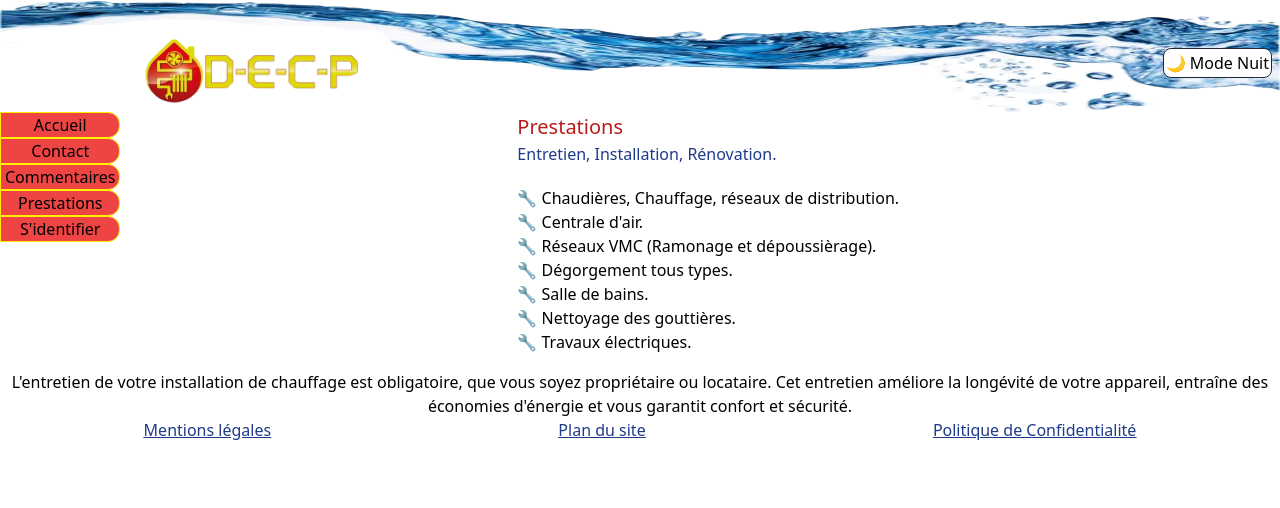
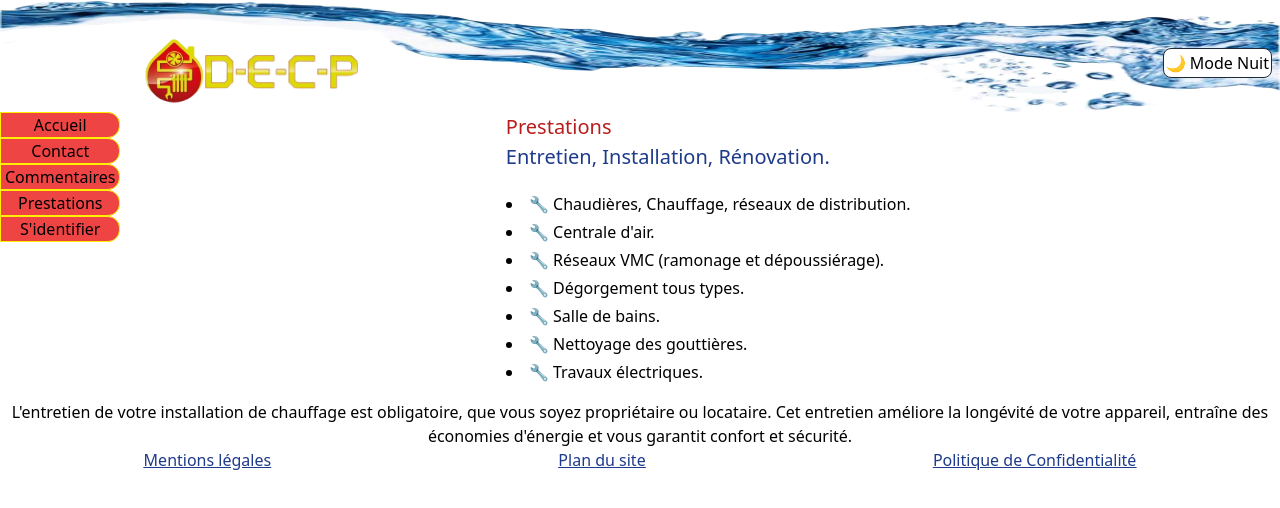
Before and after one commit to Yohann-Faustino/Santiago, a React (Vite) app: page /prestations in a window 1280 px wide. Shown: the top 508 px of the page. Built offline with nearby package versions, Linux system fonts and the light colour scheme.

Commit message:
relecture du code, accessibilité, orthographe, balises... pages resetPassword.jsx, services.jsx,siteMap.jsx, app.jsx

```diff
--- a/src/App.jsx
+++ b/src/App.jsx
@@ -13,9 +13,12 @@ function App() {
   return (
     <div className="min-h-screen bg-white dark:bg-black text-black dark:text-white transition-colors">
       <div className="fixed top-12 right-2 z-50">
+        {/* Mode jour/nuit */}
         <ThemeToggle />
       </div>
+      {/* Gère l’historique de navigation dans le navigateur */}
       <BrowserRouter>
+      <main>
         <Routes>
           <Route path="/*" element={<PublicRouter />} />
           <Route path="/admin/*" element={
@@ -27,6 +30,7 @@ function App() {
           {/* Router spécifique aux personnes identifiées: */}
           <Route path="/auth/*" element={<AuthRouter />} />
         </Routes>
+        </main>
       </BrowserRouter>
     </div>
   );
--- a/src/pages/Comment.jsx
+++ b/src/pages/Comment.jsx
@@ -140,7 +140,7 @@ const Comments = () => {
         </form>
 
         {successMessage && (
-          <div role="status" className="text-green-600 mt-3">
+          <div role="status" className="text-green-600 mt-3" aria-live="polite">
             {successMessage}
           </div>
         )}
--- a/src/pages/Profile.jsx
+++ b/src/pages/Profile.jsx
@@ -306,6 +306,9 @@ const ProfilePage = () => {
                         {message && (
                             <p className="text-green-600 font-semibold mb-4">{message}</p>
                         )}
+                        {error && (
+                            <p className="text-red-600 font-semibold mb-4">{error}</p>
+                        )}
                     </div>
 
                     <button
--- a/src/pages/ResetPassword.jsx
+++ b/src/pages/ResetPassword.jsx
@@ -96,14 +96,16 @@ const ResetPassword = () => {
         Réinitialisation du mot de passe
       </h1>
 
-      {message && <p className="successMessage mt-4 text-center">{message}</p>}
-      {error && <p className="errorMessage mt-4 text-center text-red-400">{error}</p>}
+      {message && <p className="successMessage mt-4 text-center" role="status" aria-live="polite">{message}</p>}
+      {error && <p className="errorMessage mt-4 text-center text-red-400" role="alert">{error}</p>}
 
       <form
         onSubmit={handleSubmit}
         className="flex flex-col border border-blue-700 rounded-lg p-4"
       >
+        <label htmlFor="newPasswordReseted">Nouveau mot de passe</label>
         <input
+          id="newPasswordReseted"
           type={showPassword ? "text" : "password"}
           placeholder="Nouveau mot de passe"
           value={password}
@@ -112,7 +114,9 @@ const ResetPassword = () => {
           className="inputField border rounded-lg w-full p-2 mb-3 text-center"
         />
 
+        <label htmlFor="newPasswordResetedConfirmed">Confirmez le nouveau mot de passe</label>
         <input
+          id="newPasswordResetedConfirmed"
           type={showPassword ? "text" : "password"}
           placeholder="Confirmez le mot de passe"
           value={confirmPassword}
@@ -125,18 +129,19 @@ const ResetPassword = () => {
           type="button"
           onClick={() => setShowPassword(!showPassword)}
           className="text-sm text-blue-600 mb-4 underline"
+          aria-label={showPassword ? 'Cacher les mots de passe' : 'Afficher les mots de passe'}
+          title={showPassword ? 'Cacher les mots de passe' : 'Afficher les mots de passe'}
         >
           {showPassword ? "🙈 Masquer les mots de passe" : "👁️ Afficher les mots de passe"}
         </button>
 
-        {/* Feedbacks */}
         {password && (
-          <p className={isPasswordStrong ? "text-green-600" : "text-red-600"}>
+          <p aria-live="polite" className={isPasswordStrong ? "text-green-600" : "text-red-600"}>
             {isPasswordStrong ? "✅ Mot de passe fort" : "❌ Mot de passe faible"}
           </p>
         )}
         {confirmPassword && (
-          <p className={password === confirmPassword ? "text-green-600" : "text-red-600"}>
+          <p aria-live="polite" className={password === confirmPassword ? "text-green-600" : "text-red-600"}>
             {password === confirmPassword
               ? "✅ Les mots de passe correspondent"
               : "❌ Les mots de passe ne correspondent pas"}
--- a/src/pages/Service.jsx
+++ b/src/pages/Service.jsx
@@ -5,19 +5,20 @@ const Services = () => {
     return (
 
         <>
-        <div className=" flex flex-col m-auto mb-3">
-            <h1 className="colorTitle">Prestations</h1>
-            <p className="mb-5 colorh2">Entretien, Installation, Rénovation.</p>
-            <ul>
-                <li><span role="img" aria-label="clé à molette">🔧</span> Chaudières, Chauffage, réseaux de distribution.</li>
-                <li><span role="img" aria-label="clé à molette">🔧</span> Centrale d'air.</li>
-                <li><span role="img" aria-label="clé à molette">🔧</span> Réseaux VMC (Ramonage et dépoussièrage).</li>
-                <li><span role="img" aria-label="clé à molette">🔧</span> Dégorgement tous types.</li>
-                <li><span role="img" aria-label="clé à molette">🔧</span> Salle de bains.</li>
-                <li><span role="img" aria-label="clé à molette">🔧</span> Nettoyage des gouttières.</li>
-                <li><span role="img" aria-label="clé à molette">🔧</span> Travaux électriques.</li>
-            </ul>
-            </div>
+            <section aria-labelledby="services-heading" className="flex flex-col m-auto mb-3">
+                <h1 id="services-heading" className="colorTitle">Prestations</h1>
+                <h2 className="mb-5 colorh2">Entretien, Installation, Rénovation.</h2>
+                <ul className="list-disc list-inside space-y-1">
+                    <li><span role="img" aria-hidden="true">🔧</span> Chaudières, Chauffage, réseaux de distribution.</li>
+                    <li><span role="img" aria-hidden="true">🔧</span> Centrale d'air.</li>
+                    <li><span role="img" aria-hidden="true">🔧</span> Réseaux VMC (ramonage et dépoussiérage).</li>
+                    <li><span role="img" aria-hidden="true">🔧</span> Dégorgement tous types.</li>
+                    <li><span role="img" aria-hidden="true">🔧</span> Salle de bains.</li>
+                    <li><span role="img" aria-hidden="true">🔧</span> Nettoyage des gouttières.</li>
+                    <li><span role="img" aria-hidden="true">🔧</span> Travaux électriques.</li>
+                </ul>
+            </section>
+
         </>
     );
 };
--- a/src/pages/SiteMap.jsx
+++ b/src/pages/SiteMap.jsx
@@ -3,22 +3,24 @@ import { Link } from "react-router-dom";
 
 const SiteMap = () => {
     return (
+        <nav aria-labelledby="sitemap-title">
             <div className="flex flex-col m-auto mb-3">
-            <h1 className="colorTitle">Plan du site</h1>
+                <h1 id="sitemap-title" className="colorTitle">Plan du site</h1>
                 <h2 className="colorh2 mb-3">Hiérarchie des pages:</h2>
-            <ol className="site-map-list" aria-label="Plan du site">
-                <li><Link to="/" className="linkClick" aria-label="Accueil de la page principale">Accueil</Link></li>
-                <li><Link to="/contact" className="linkClick" aria-label="Page de contact">Contact</Link></li>
-                <li><Link to="/comments" className="linkClick" aria-label="Liste/ajout de commentaires">Liste/ajout de Commentaires</Link></li>
+                <ol className="site-map-list">
+                    <li><Link to="/" className="linkClick">Accueil</Link></li>
+                    <li><Link to="/contact" className="linkClick">Contact</Link></li>
+                    <li><Link to="/comments" className="linkClick">Liste/ajout de Commentaires</Link></li>
                     <li><p>Page profile (accessible après connexion)</p></li>
                     <li><p>Page administrateur (accessible après connexion)</p></li>
-                <li><Link to="/prestations" className="linkClick" aria-label="Page des prestations">Prestations</Link></li>
-                <li><Link to="/signup" className="linkClick" aria-label="Page d'inscription">Page de connexion/inscription</Link></li>
-                <li><Link to="/legaldisclaimer" className="linkClick" aria-label="Mentions légales de la page">Mentions Légales</Link></li>
-                <li><Link to="/sitemap" className="linkClick" aria-label="Plan du site">Plan du site</Link></li>
-                <li><Link to="/privacypolicy" className="linkClick" aria-label="Politique de confidentialité">Politique de Confidentialité</Link></li>
+                    <li><Link to="/prestations" className="linkClick">Prestations</Link></li>
+                    <li><Link to="/signup" className="linkClick">Page de connexion/inscription</Link></li>
+                    <li><Link to="/legaldisclaimer" className="linkClick">Mentions Légales</Link></li>
+                    <li><Link to="/sitemap" className="linkClick">Plan du site</Link></li>
+                    <li><Link to="/privacypolicy" className="linkClick">Politique de Confidentialité</Link></li>
                 </ol>
             </div >
+        </nav>
     );
 };
 
```
Lines whose indentation alone changed are shown as unchanged.
